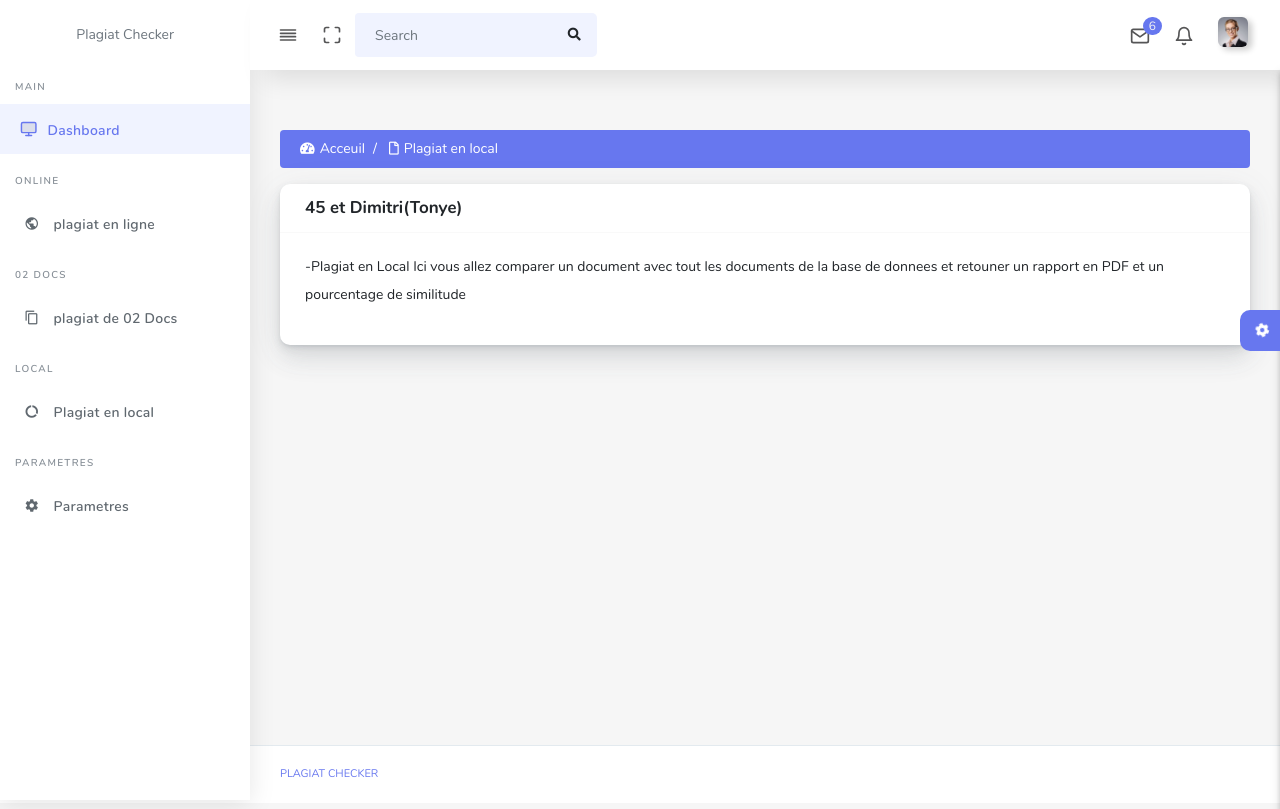
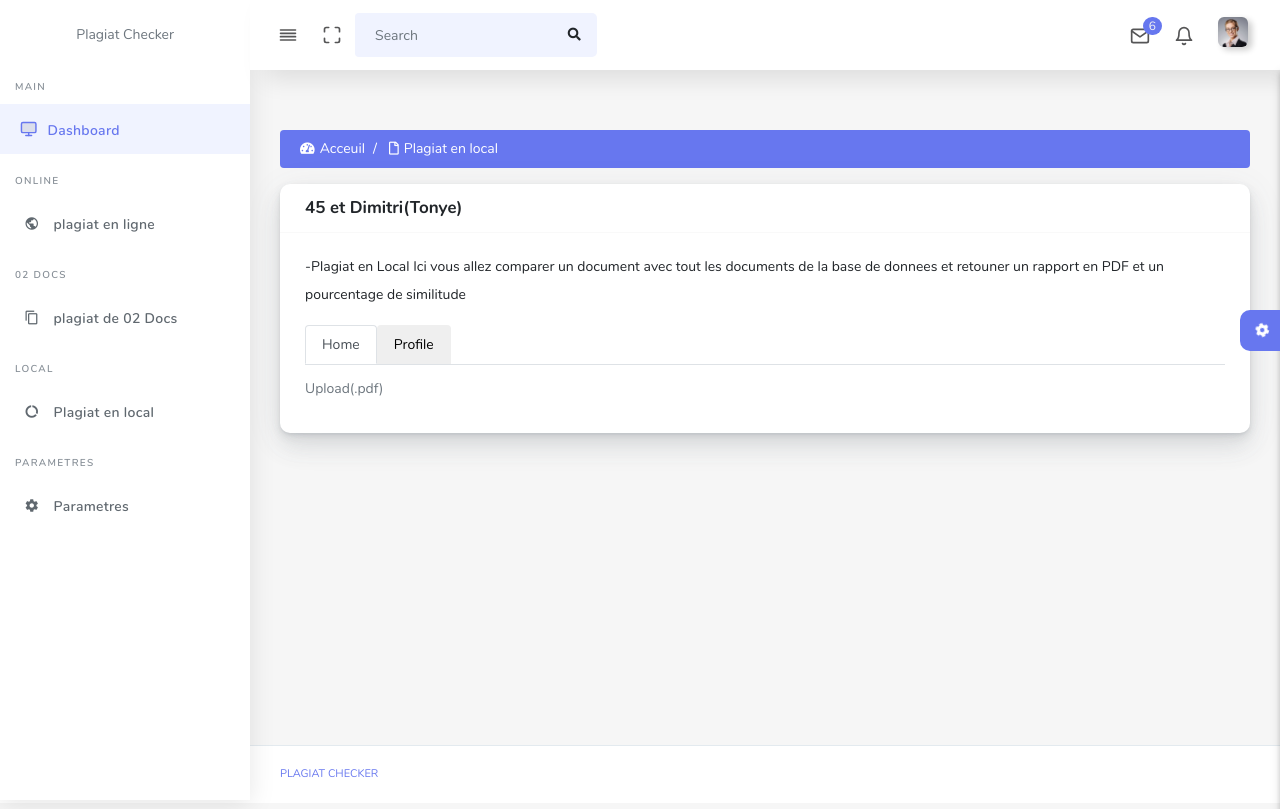
Before and after one commit to FranckJudes/PlagiatChecker, a Django app: page /plagiatLocal/ in a window 1280 px wide. Run offline with Django 3.2, Linux system fonts and the light colour scheme; some libraries are stand-ins or nearby versions.

Commit message:
modification index locale

```diff
--- a/src/plagiatLocal/templates/locale/index.html
+++ b/src/plagiatLocal/templates/locale/index.html
@@ -23,6 +23,18 @@
                     -Plagiat en Local
                         Ici vous allez comparer un document avec tout les documents de la base de donnees et retouner un rapport en PDF et un pourcentage de similitude
                 </p>
+
+                <nav>
+                    <div class="nav nav-tabs" id="nav-tab" role="tablist">
+                      <button class="nav-link active" id="nav-home-tab" data-toggle="tab" data-target="#nav-home" type="button" role="tab" aria-controls="nav-home" aria-selected="true">Home</button>
+                      <button class="nav-link" id="nav-profile-tab" data-toggle="tab" data-target="#nav-profile" type="button" role="tab" aria-controls="nav-profile" aria-selected="false">Profile</button>
+                    </div>
+                  </nav>
+                  <div class="tab-content" id="nav-tabContent">
+                    <div class="tab-pane fade show active" id="nav-home" role="tabpanel" aria-labelledby="nav-home-tab">Upload(.pdf)</div>
+                    <div class="tab-pane fade" id="nav-profile" role="tabpanel" aria-labelledby="nav-profile-tab">Upload(.txt,.py,...)</div>
+                  </div>
+
             </div>
             </div>
         </div>
```
